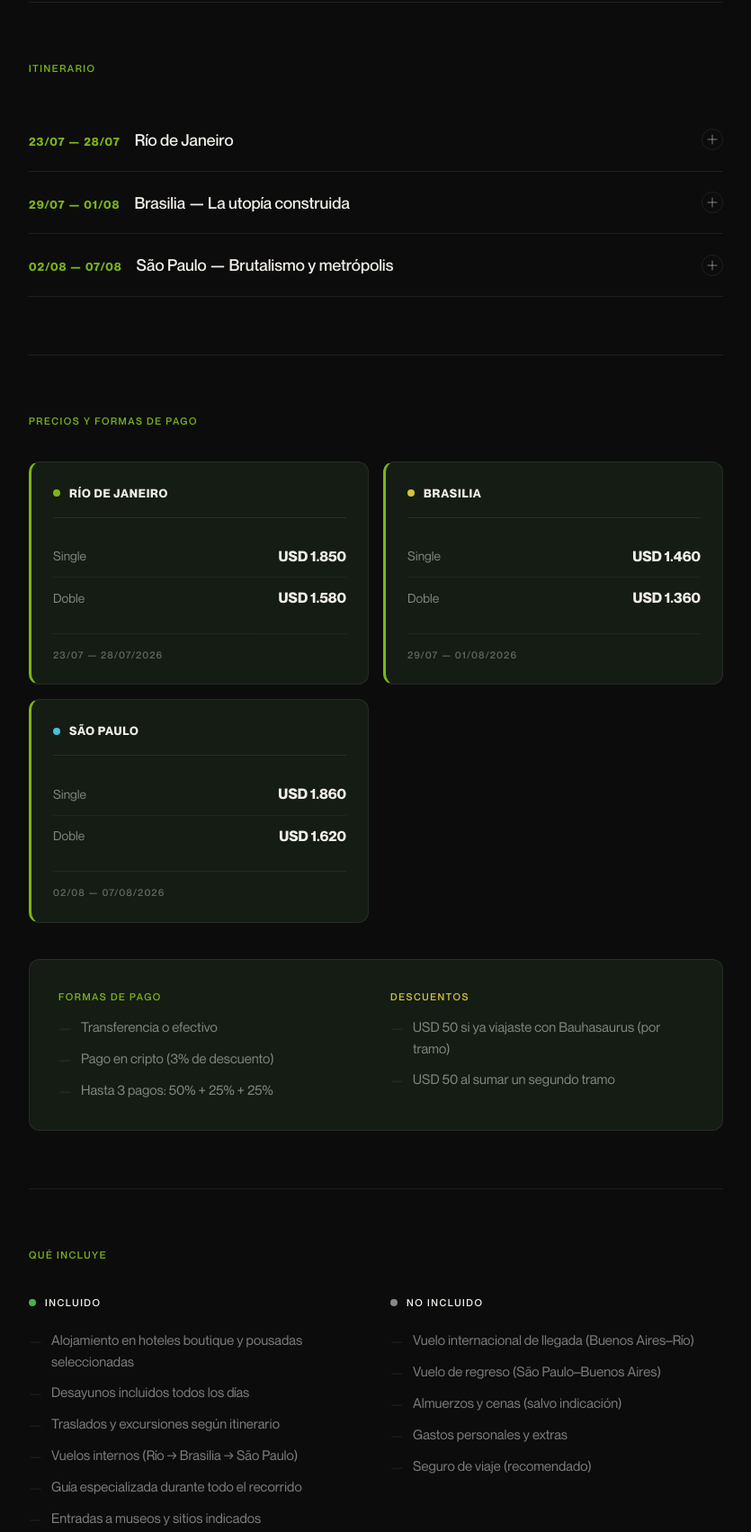
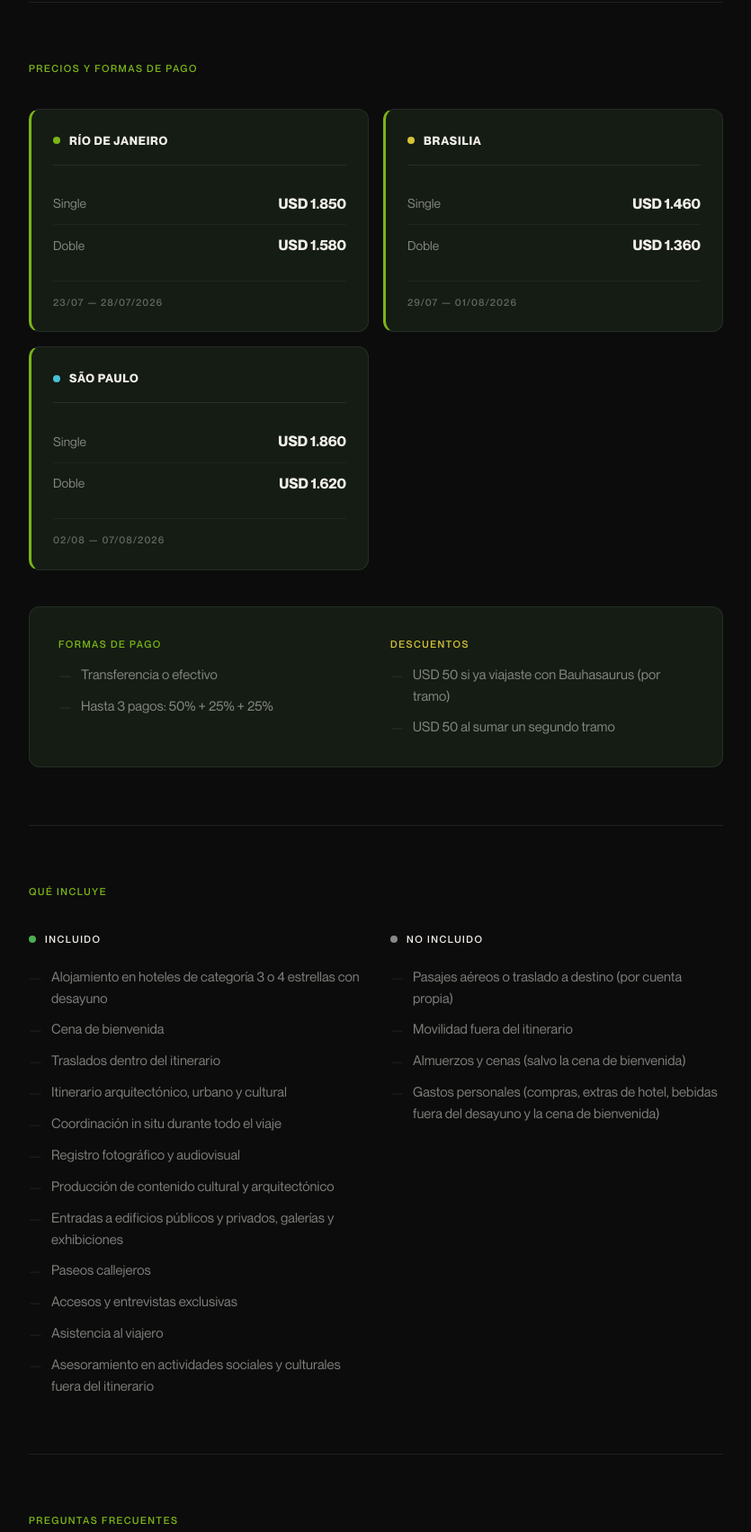
Before and after one commit to PedroSantoro/bauhasaurus, a website built with Vite: page viajes/brasil.html in a window 1280 px wide. Shown: the part 1296-2999 px from the top of the page at 90% size, without its empty margins (222-1057 px from the left). Built offline with nearby package versions, Linux system fonts and the light colour scheme.

Commit message:
correcciones julia

```diff
--- a/scripts/trip.js
+++ b/scripts/trip.js
@@ -171,6 +171,10 @@ const BRASIL_FAQ = [
         question: '¿Qué comidas están incluidas?',
         answer: 'Desayunos y cena de bienvenida. Almuerzos y cenas personales no están incluidos.',
       },
+      {
+        question: '¿Viajo solo/a pero quiero compartir habitación para pagar base doble?',
+        answer: 'No hay problema. Intentamos asignarte otra persona del grupo del mismo género y, de ser posible, de edad similar. Solo avisanos al momento de la inscripción y lo coordinamos. Esta asignación está sujeta a disponibilidad. En caso de abonar la seña bajo esta modalidad y no encontrarse una persona disponible para compartir, se aplicará la tarifa base single, abonando la diferencia correspondiente antes del inicio del tramo.',
+      },
     ],
   },
   {
--- a/viajes/brasil.html
+++ b/viajes/brasil.html
@@ -116,80 +116,15 @@
           <span style="display:inline-flex;align-items:center;gap:6px;padding:8px 16px;border:1px solid var(--border);border-radius:var(--radius-pill);font-size:13px;font-family:var(--font-display);font-weight:600;letter-spacing:0.04em;text-transform:uppercase;color:var(--text-muted);">
             Completo (3 ciudades)
           </span>
-          <span style="display:inline-flex;align-items:center;gap:6px;padding:8px 16px;border:1px solid var(--border);border-radius:var(--radius-pill);font-size:13px;font-family:var(--font-display);font-weight:600;letter-spacing:0.04em;text-transform:uppercase;color:var(--text-muted);" id="rio">
+          <a href="/viajes/brasil-rio.html" style="display:inline-flex;align-items:center;gap:6px;padding:8px 16px;border:1px solid var(--border);border-radius:var(--radius-pill);font-size:13px;font-family:var(--font-display);font-weight:600;letter-spacing:0.04em;text-transform:uppercase;color:var(--text-muted);text-decoration:none;transition:border-color 0.2s,color 0.2s;" onmouseover="this.style.borderColor='var(--accent)';this.style.color='var(--accent)'" onmouseout="this.style.borderColor='var(--border)';this.style.color='var(--text-muted)'">
             Solo Río de Janeiro
-          </span>
-          <span style="display:inline-flex;align-items:center;gap:6px;padding:8px 16px;border:1px solid var(--border);border-radius:var(--radius-pill);font-size:13px;font-family:var(--font-display);font-weight:600;letter-spacing:0.04em;text-transform:uppercase;color:var(--text-muted);">
+          </a>
+          <a href="/viajes/brasil-brasilia.html" style="display:inline-flex;align-items:center;gap:6px;padding:8px 16px;border:1px solid var(--border);border-radius:var(--radius-pill);font-size:13px;font-family:var(--font-display);font-weight:600;letter-spacing:0.04em;text-transform:uppercase;color:var(--text-muted);text-decoration:none;transition:border-color 0.2s,color 0.2s;" onmouseover="this.style.borderColor='var(--accent)';this.style.color='var(--accent)'" onmouseout="this.style.borderColor='var(--border)';this.style.color='var(--text-muted)'">
             Solo Brasilia
-          </span>
-          <span style="display:inline-flex;align-items:center;gap:6px;padding:8px 16px;border:1px solid var(--border);border-radius:var(--radius-pill);font-size:13px;font-family:var(--font-display);font-weight:600;letter-spacing:0.04em;text-transform:uppercase;color:var(--text-muted);">
+          </a>
+          <a href="/viajes/brasil-saopaulo.html" style="display:inline-flex;align-items:center;gap:6px;padding:8px 16px;border:1px solid var(--border);border-radius:var(--radius-pill);font-size:13px;font-family:var(--font-display);font-weight:600;letter-spacing:0.04em;text-transform:uppercase;color:var(--text-muted);text-decoration:none;transition:border-color 0.2s,color 0.2s;" onmouseover="this.style.borderColor='var(--accent)';this.style.color='var(--accent)'" onmouseout="this.style.borderColor='var(--border)';this.style.color='var(--text-muted)'">
             Solo São Paulo
-          </span>
-        </div>
-      </div>
-
-      <!-- Itinerario -->
-      <div class="trip-section reveal">
-        <p class="t-label text-accent trip-section__title">Itinerario</p>
-        <div class="accordion" id="accordion">
-
-          <div class="accordion-item">
-            <button class="accordion-btn">
-              <div class="accordion-btn__left">
-                <span class="accordion-btn__day">23/07 — 28/07</span>
-                <span class="accordion-btn__title">Río de Janeiro</span>
-              </div>
-              <div class="accordion-btn__icon">
-                <svg viewBox="0 0 12 12" fill="none" stroke-linecap="round" stroke-linejoin="round">
-                  <line x1="6" y1="1" x2="6" y2="11"/><line x1="1" y1="6" x2="11" y2="6"/>
-                </svg>
-              </div>
-            </button>
-            <div class="accordion-body">
-              <div class="accordion-body__inner">
-                23/07 cena de bienvenida. Centro histórico y arquitectura ecléctica. Museu de Arte Moderna (Affonso Eduardo Reidy), Aterro do Flamengo, Museu Nacional de Belas Artes. Charla sobre modernismo carioca. 28/07 media jornada y despedida.
-              </div>
-            </div>
-          </div>
-
-          <div class="accordion-item">
-            <button class="accordion-btn">
-              <div class="accordion-btn__left">
-                <span class="accordion-btn__day">29/07 — 01/08</span>
-                <span class="accordion-btn__title">Brasilia — La utopía construida</span>
-              </div>
-              <div class="accordion-btn__icon">
-                <svg viewBox="0 0 12 12" fill="none" stroke-linecap="round" stroke-linejoin="round">
-                  <line x1="6" y1="1" x2="6" y2="11"/><line x1="1" y1="6" x2="11" y2="6"/>
-                </svg>
-              </div>
-            </button>
-            <div class="accordion-body">
-              <div class="accordion-body__inner">
-                29/07 cena de bienvenida. Eje Monumental: Praça dos Três Poderes, Congresso Nacional, Palácio do Planalto, Supremo Tribunal Federal (Niemeyer). Superquadras residenciales. Catedral Metropolitana. Palácio da Alvorada. 01/08 día completo y despedida.
-              </div>
-            </div>
-          </div>
-
-          <div class="accordion-item">
-            <button class="accordion-btn">
-              <div class="accordion-btn__left">
-                <span class="accordion-btn__day">02/08 — 07/08</span>
-                <span class="accordion-btn__title">São Paulo — Brutalismo y metrópolis</span>
-              </div>
-              <div class="accordion-btn__icon">
-                <svg viewBox="0 0 12 12" fill="none" stroke-linecap="round" stroke-linejoin="round">
-                  <line x1="6" y1="1" x2="6" y2="11"/><line x1="1" y1="6" x2="11" y2="6"/>
-                </svg>
-              </div>
-            </button>
-            <div class="accordion-body">
-              <div class="accordion-body__inner">
-                02/08 cena de bienvenida. MASP y SESC Pompeia (Lina Bo Bardi). Faculdade de Arquitetura e Urbanismo (Vilanova Artigas). Museu Brasileiro da Escultura (Paulo Mendes da Rocha). El brutalismo paulista como programa ético. 07/08 media jornada y despedida.
-              </div>
-            </div>
-          </div>
-
+          </a>
         </div>
       </div>
 
@@ -231,7 +166,6 @@
             <p class="t-label" style="color:var(--accent); margin-bottom:12px;">Formas de pago</p>
             <ul class="included-list">
               <li class="included-item">Transferencia o efectivo</li>
-              <li class="included-item">Pago en cripto (3% de descuento)</li>
               <li class="included-item">Hasta 3 pagos: 50% + 25% + 25%</li>
             </ul>
           </div>
@@ -256,13 +190,18 @@
               <span class="t-label">Incluido</span>
             </div>
             <ul class="included-list">
-              <li class="included-item">Alojamiento en hoteles boutique y pousadas seleccionadas</li>
-              <li class="included-item">Desayunos incluidos todos los días</li>
-              <li class="included-item">Traslados y excursiones según itinerario</li>
-              <li class="included-item">Vuelos internos (Río → Brasilia → São Paulo)</li>
-              <li class="included-item">Guía especializada durante todo el recorrido</li>
-              <li class="included-item">Entradas a museos y sitios indicados</li>
-              <li class="included-item">Materiales de estudio (guía impresa del viaje)</li>
+              <li class="included-item">Alojamiento en hoteles de categoría 3 o 4 estrellas con desayuno</li>
+              <li class="included-item">Cena de bienvenida</li>
+              <li class="included-item">Traslados dentro del itinerario</li>
+              <li class="included-item">Itinerario arquitectónico, urbano y cultural</li>
+              <li class="included-item">Coordinación in situ durante todo el viaje</li>
+              <li class="included-item">Registro fotográfico y audiovisual</li>
+              <li class="included-item">Producción de contenido cultural y arquitectónico</li>
+              <li class="included-item">Entradas a edificios públicos y privados, galerías y exhibiciones</li>
+              <li class="included-item">Paseos callejeros</li>
+              <li class="included-item">Accesos y entrevistas exclusivas</li>
+              <li class="included-item">Asistencia al viajero</li>
+              <li class="included-item">Asesoramiento en actividades sociales y culturales fuera del itinerario</li>
             </ul>
           </div>
           <div>
@@ -271,11 +210,10 @@
               <span class="t-label">No incluido</span>
             </div>
             <ul class="included-list">
-              <li class="included-item">Vuelo internacional de llegada (Buenos Aires–Río)</li>
-              <li class="included-item">Vuelo de regreso (São Paulo–Buenos Aires)</li>
-              <li class="included-item">Almuerzos y cenas (salvo indicación)</li>
-              <li class="included-item">Gastos personales y extras</li>
-              <li class="included-item">Seguro de viaje (recomendado)</li>
+              <li class="included-item">Pasajes aéreos o traslado a destino (por cuenta propia)</li>
+              <li class="included-item">Movilidad fuera del itinerario</li>
+              <li class="included-item">Almuerzos y cenas (salvo la cena de bienvenida)</li>
+              <li class="included-item">Gastos personales (compras, extras de hotel, bebidas fuera del desayuno y la cena de bienvenida)</li>
             </ul>
           </div>
         </div>
```
Also changed, not shown: viajes/brasil-brasilia.html (+11 -13 lines), viajes/brasil-rio.html (+11 -13 lines), viajes/brasil-saopaulo.html (+11 -13 lines), 1 other file.
